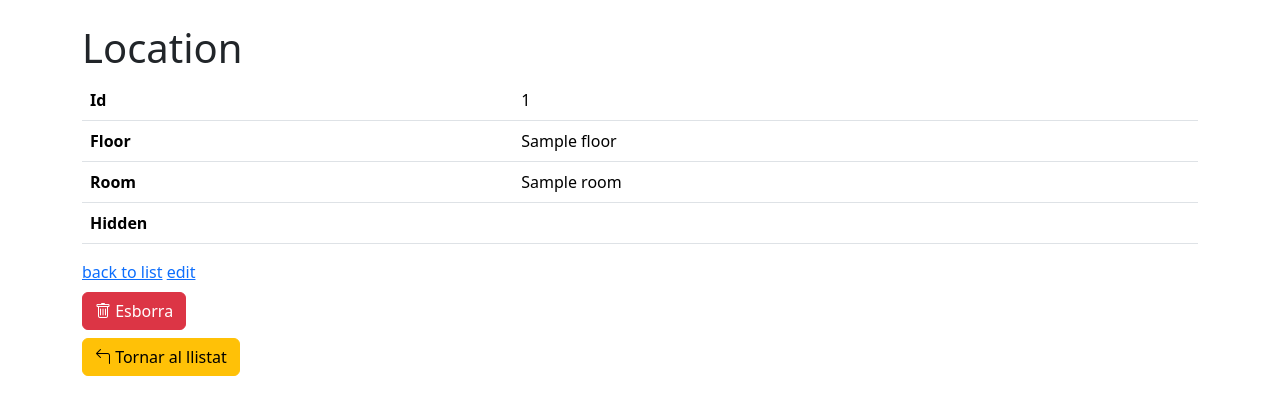
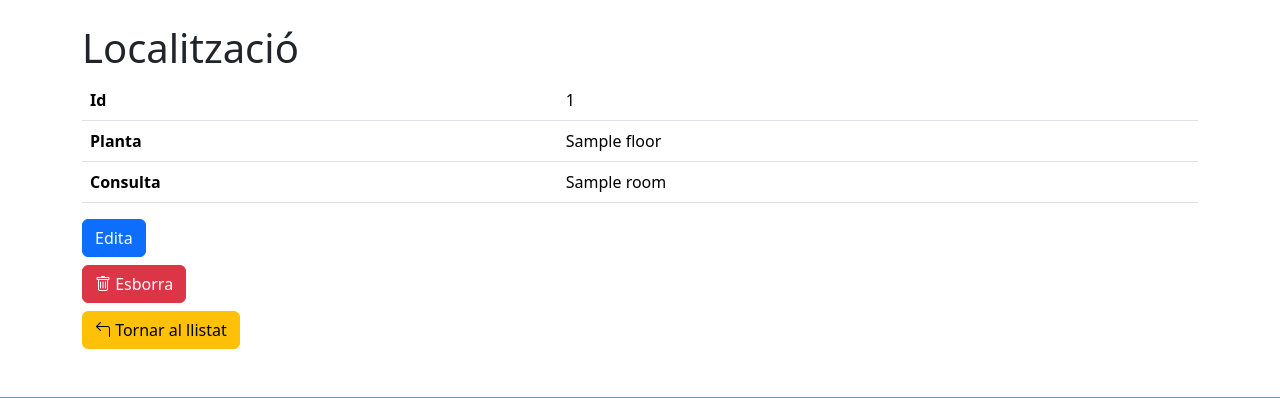
Before and after one commit to Kizumi19/2-Project_ScreenInfo, a Symfony app: template templates/location/show.html.twig in a window 1280 px wide. Shown: the part 95-493 px from the top of the page. Run offline with Twig, Linux system fonts and the light colour scheme; the template is opened without the code that fills it: most values are stand-ins (such as "Sample title", 1, 10 or a date in 2020); some libraries are stand-ins or nearby versions.

Commit message:
Fixed Front-End errors

```diff
--- a/templates/location/show.html.twig
+++ b/templates/location/show.html.twig
@@ -1,9 +1,9 @@
 {% extends 'base.html.twig' %}
 
-{% block title %}Location{% endblock %}
+{% block title %}Localització{% endblock %}
 
 {% block inside_body %}
-    <h1>Location</h1>
+    <h1>Localització</h1>
 
     <table class="table">
         <tbody>
@@ -12,23 +12,18 @@
                 <td>{{ location.id }}</td>
             </tr>
             <tr>
-                <th>Floor</th>
+                <th>Planta</th>
                 <td>{{ location.floor }}</td>
             </tr>
             <tr>
-                <th>Room</th>
+                <th>Consulta</th>
                 <td>{{ location.room }}</td>
-            </tr>
-            <tr>
-                <th>Hidden</th>
-                <td>{{ location.hidden ? location.hidden|date('Y-m-d H:i:s') : '' }}</td>
             </tr>
         </tbody>
     </table>
 
-    <a href="{{ path('app_location_index') }}">back to list</a>
 
-    <a href="{{ path('app_location_edit', {'id': location.id}) }}">edit</a>
+    <a class="btn btn-primary" href="{{ path('app_location_edit', {'id': location.id}) }}">Edita</a>
 
     {{ include('location/_delete_form.html.twig') }}
     {{ include('doctor/_back_to_list.html.twig') }}
--- a/templates/schedule/index.html.twig
+++ b/templates/schedule/index.html.twig
@@ -32,7 +32,6 @@
                 </td>
                 <td>
                     <div class="btn-group">
-                        <a class="btn btn-secondary" href="{{ path('app_schedule_show', {'id': schedule.id}) }}">Mostra</a>
                         <a class="btn btn-secondary" href="{{ path('app_schedule_edit', {'id': schedule.id}) }}">Edita</a>
                     </div>
                 </td>
--- a/templates/schedule/show.html.twig
+++ b/templates/schedule/show.html.twig
@@ -3,7 +3,7 @@
 {% block title %}Schedule{% endblock %}
 
 {% block inside_body %}
-    <h1>Schedule</h1>
+    <h1>Horari</h1>
 
     <table class="table">
         <tbody>
@@ -20,7 +20,7 @@
 
     {{ include('schedule/_back_to_list.html.twig') }}
 
-    <a class="btn-primary" href="{{ path('app_schedule_edit', {'id': schedule.id}) }}">Edita</a>
+    <a class="btn btn-primary" href="{{ path('app_schedule_edit', {'id': schedule.id}) }}">Edita</a>
 
     {{ include('schedule/_delete_form.html.twig') }}
     {{ include('schedule/_back_to_list.html.twig') }}
--- a/templates/speciality/show.html.twig
+++ b/templates/speciality/show.html.twig
@@ -1,9 +1,9 @@
 {% extends 'base.html.twig' %}
 
-{% block title %}Speciality{% endblock %}
+{% block title %}Especialitat{% endblock %}
 
 {% block inside_body %}
-    <h1>Speciality</h1>
+    <h1>Especialitat</h1>
 
     <table class="table">
         <tbody>
@@ -18,7 +18,7 @@
     </table>
 
 
-    <a href="{{ path('app_speciality_edit', {'id': speciality.id}) }}">edit</a>
+    <a class="btn btn-primary" href="{{ path('app_speciality_edit', {'id': speciality.id}) }}">Edita</a>
     {{ include('speciality/_delete_form.html.twig') }}
     {{ include('speciality/_back_to_list.html.twig') }}
 
```
